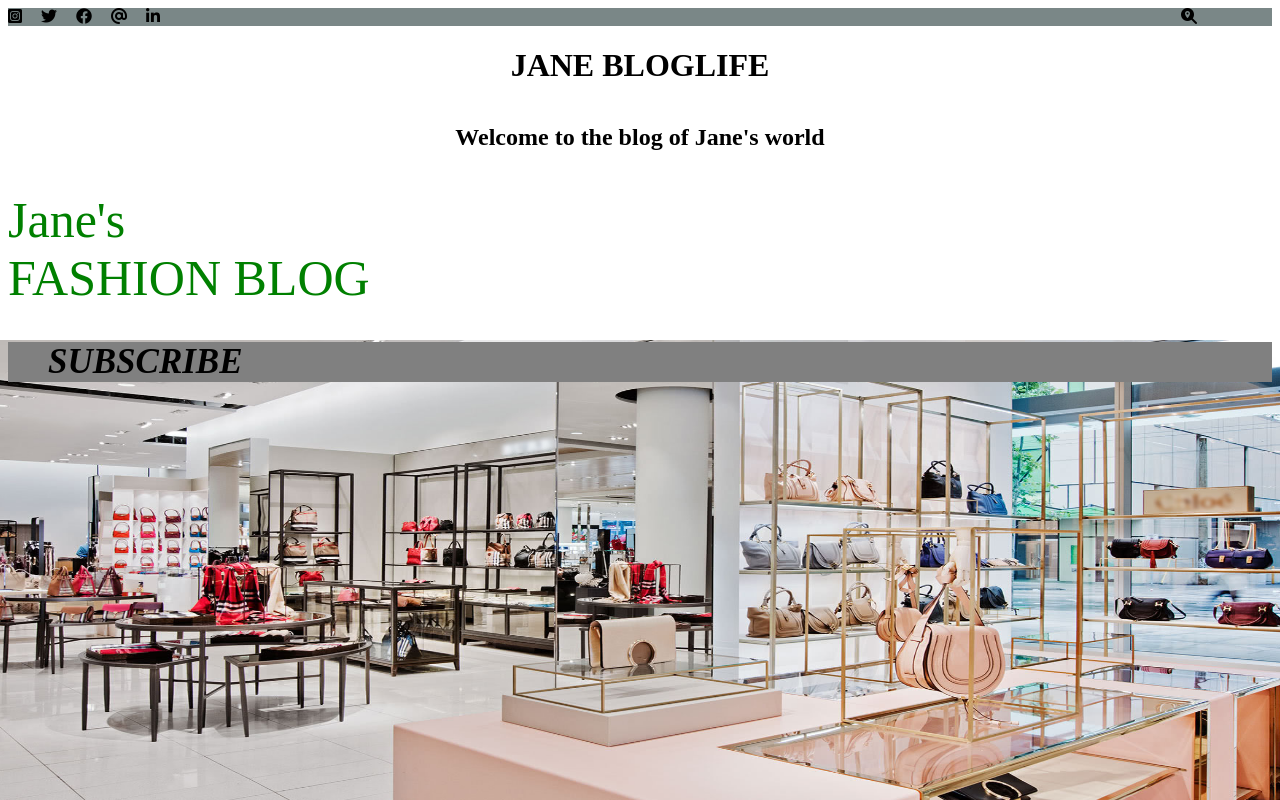
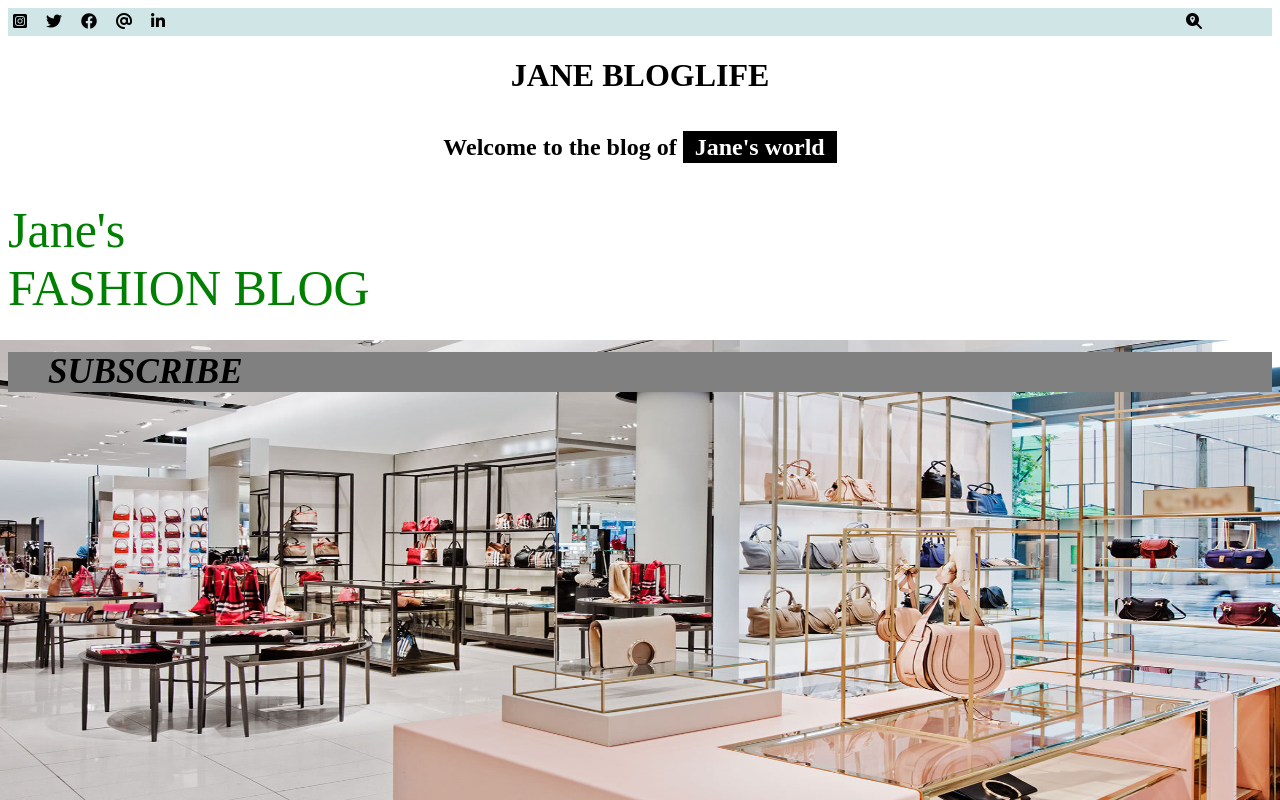
Before and after one commit to PerfectAlai/blog, a plain HTML site: page index.html in a window 1280 px wide. Drawn offline with Linux system fonts and the light colour scheme.

Commit message:
end of class

```diff
--- a/index.html
+++ b/index.html
@@ -24,10 +24,10 @@
 
   <div>
 
-  <h2>Welcome to the blog of Jane's world</h2>
+  <h2>Welcome to the blog of <span class="four">Jane's world</span> </h2>
   <div class="two">
-  <P>Jane's</P>
-  <p>FASHION BLOG</p>
+  <div class="five">Jane's</div>
+  <div class="six">FASHION BLOG</div>
   </div>
     <ol>SUBSCRIBE</ol>
 
--- a/style.css
+++ b/style.css
@@ -17,8 +17,17 @@ h2{
   margin: 40px;
 }
 
-p{
+.five{
   display: block;
+  font-size: 50px;
+  padding: 0px;
+  margin: 0px;
+  color: green;
+  text-align: left;
+}
+
+.six{
+    display: block;
   font-size: 50px;
   padding: 0px;
   margin: 0px;
@@ -35,15 +44,17 @@ ol{
 }
 
 .one{
-  background-color:rgb(122, 135, 135);
+  background-color:rgb(208, 229, 229);
   word-spacing: 15px;
-  padding-left: 0px;
-  padding-top: 0px;
-  padding-bottom: 0px;
+  padding-left: 5px;
+  padding-top: 5px;
+  padding-bottom: 5px;
 }
 
-.two{
-
+.four{
+background-color: black;
+color: white;
+padding: 3px 12px;
 }
 
 .sic{
```
